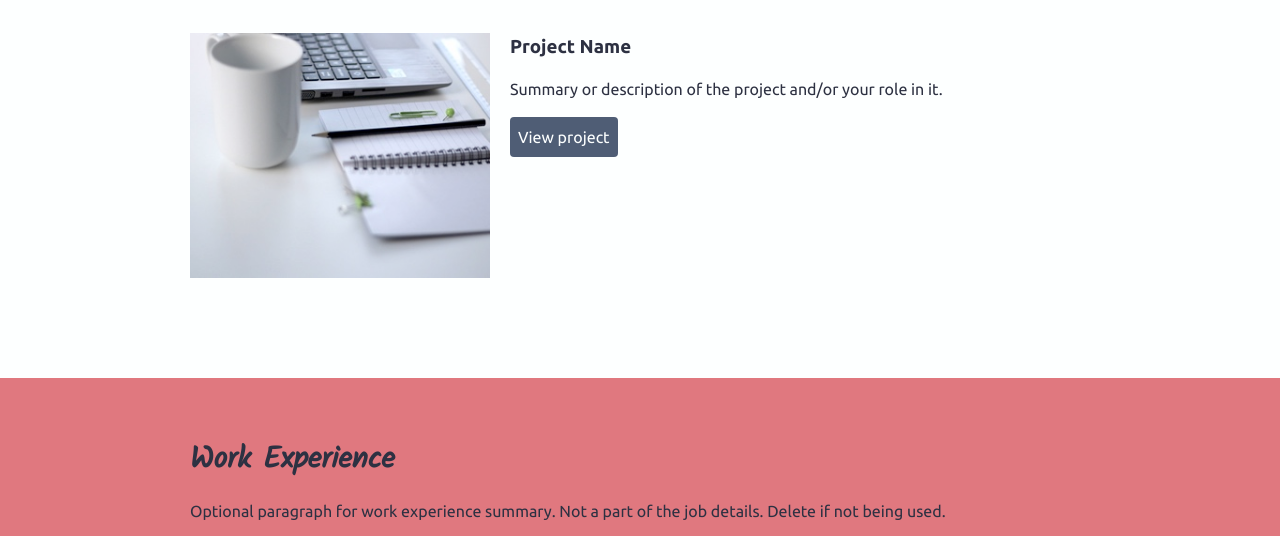
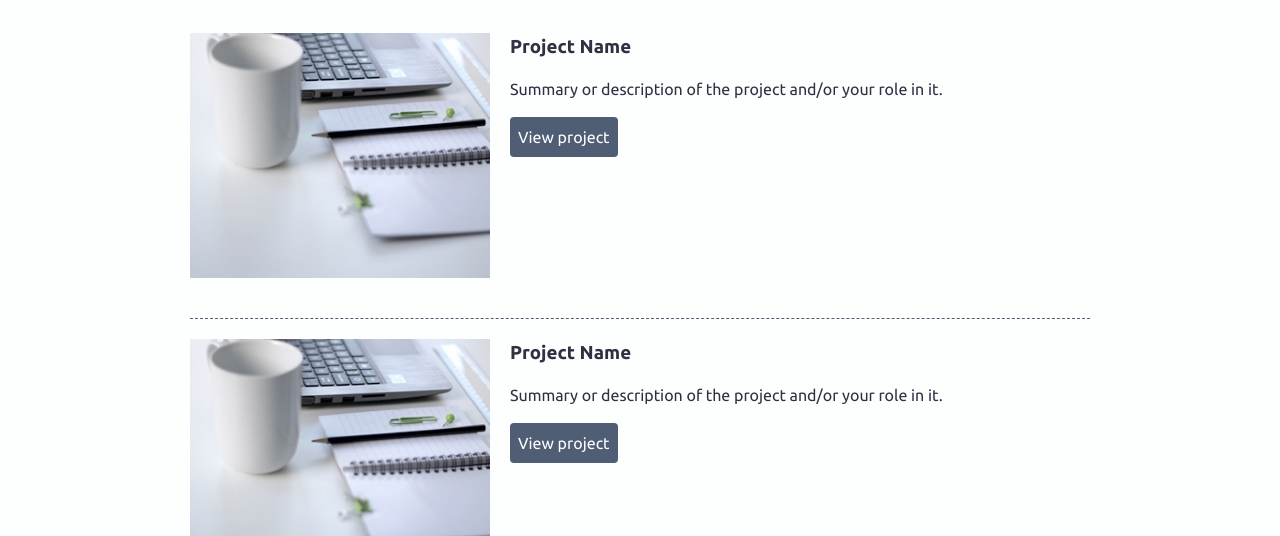
Before and after one commit to lhern376/lhern376.github.io, a plain HTML site: page index.html in a window 1280 px wide. Shown: the part 385-921 px from the top of the page. Drawn offline with Linux system fonts and the light colour scheme.

Commit message:
added the links to the vms

```diff
--- a/index.html
+++ b/index.html
@@ -33,9 +33,18 @@
             <img src="images/thumbnail-2.jpg" alt="description of image">
             <h3>Project Name</h3>
             <p>Summary or description of the project and/or your role in it.</p>
-            <a class="btn" href="#" target="_blank">View project</a>
+            <a class="btn" href="http://35.224.162.199:8080/" target="_blank">View project</a>
           </section>
           <!-- End of Project block. -->
+
+          <!-- Copy the whole <section> block to add more projects. -->
+            <section class="project-item">
+              <img src="images/thumbnail-2.jpg" alt="description of image">
+              <h3>Project Name</h3>
+              <p>Summary or description of the project and/or your role in it.</p>
+              <a class="btn" href="http://35.224.162.199:8081/" target="_blank">View project</a>
+            </section>
+            <!-- End of Project block. -->
         </div>
       </section>
 
```
